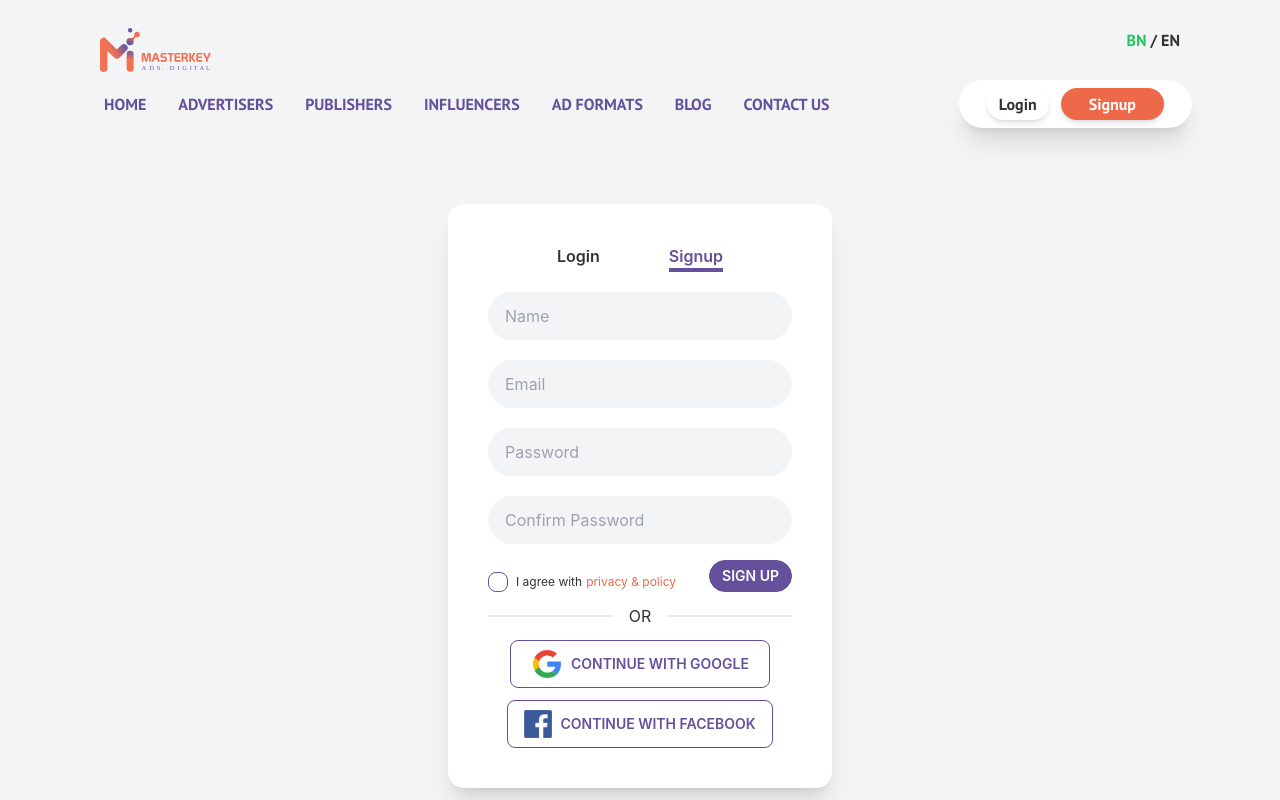
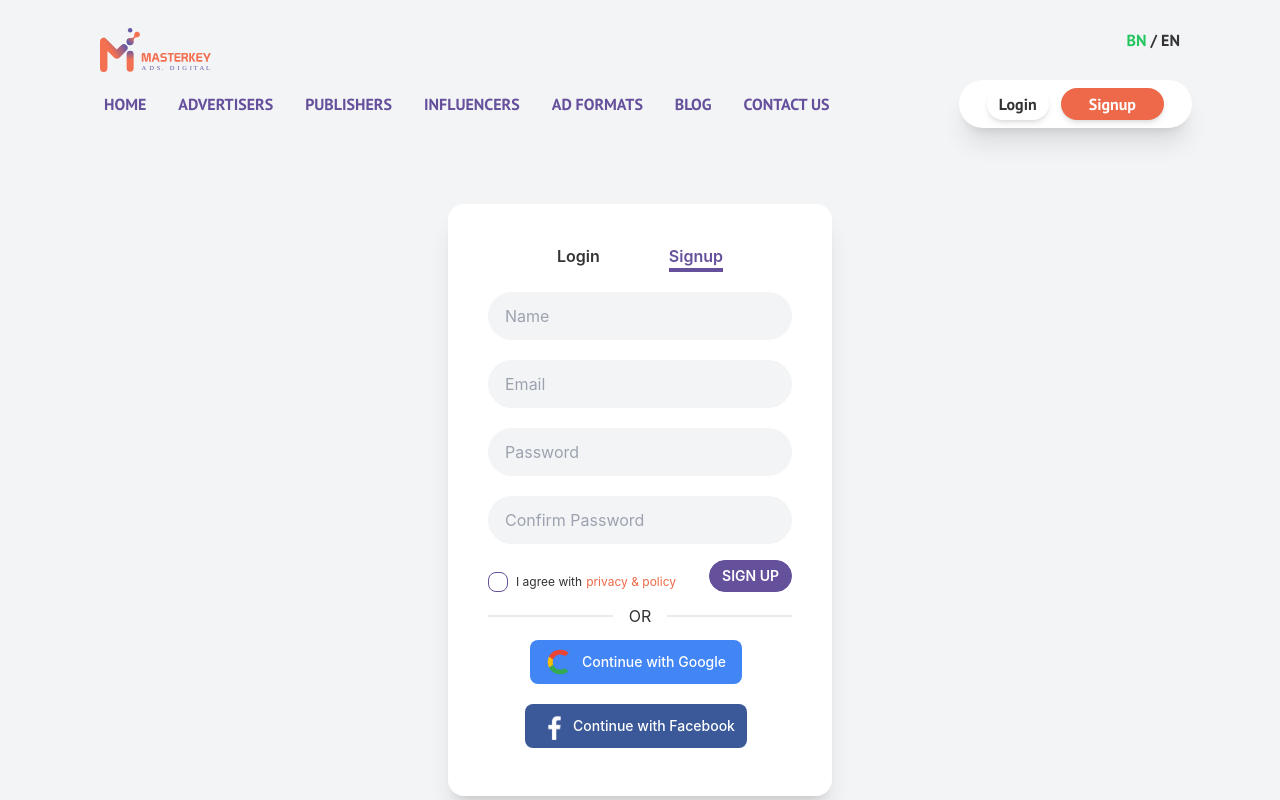
Before and after one commit to shayemhossainMK/masterkey-ads, a React (Create React App) app: page /signup in a window 1280 px wide. Shown: the top 800 px of the page. Built offline with nearby package versions, Linux system fonts and the light colour scheme; no server answers.

Commit message:
signup page updated

```diff
--- a/src/Shared/Signup/Signup.js
+++ b/src/Shared/Signup/Signup.js
@@ -131,16 +131,16 @@ const Signup = () => {
           <div className="mx-auto">
             <button
               onClick={() => signInWithGoogle()}
-              className="btn btn-outline btn-secondary px-5"
+              className="text-white bg-[#4285F4] hover:bg-[#4285F4]/90 focus:ring-4 focus:outline-none focus:ring-[#4285F4]/50 font-medium rounded-lg text-sm px-4 py-2 text-center inline-flex items-center dark:focus:ring-[#4285F4]/55 mr-2 mb-2"
             >
-              <img className="mr-2" src={googleLogo} alt="" />
+              <img className="mr-2 w-7" src={googleLogo} alt="" />
               Continue with Google
             </button>
           </div>
           <div className="mt-3">
             <button
               onClick={() => signInWithFacebook()}
-              className="btn btn-outline btn-secondary"
+              className="text-white bg-[#3b5998] hover:bg-[#3b5998]/90 focus:ring-4 focus:outline-none focus:ring-[#3b5998]/50 font-medium rounded-lg text-sm px-3 py-2 text-center inline-flex items-center dark:focus:ring-[#3b5998]/55 mr-2 mb-2"
             >
               <img className="mr-2 w-7" src={facebookLogo} alt="" />
               Continue with Facebook
```
